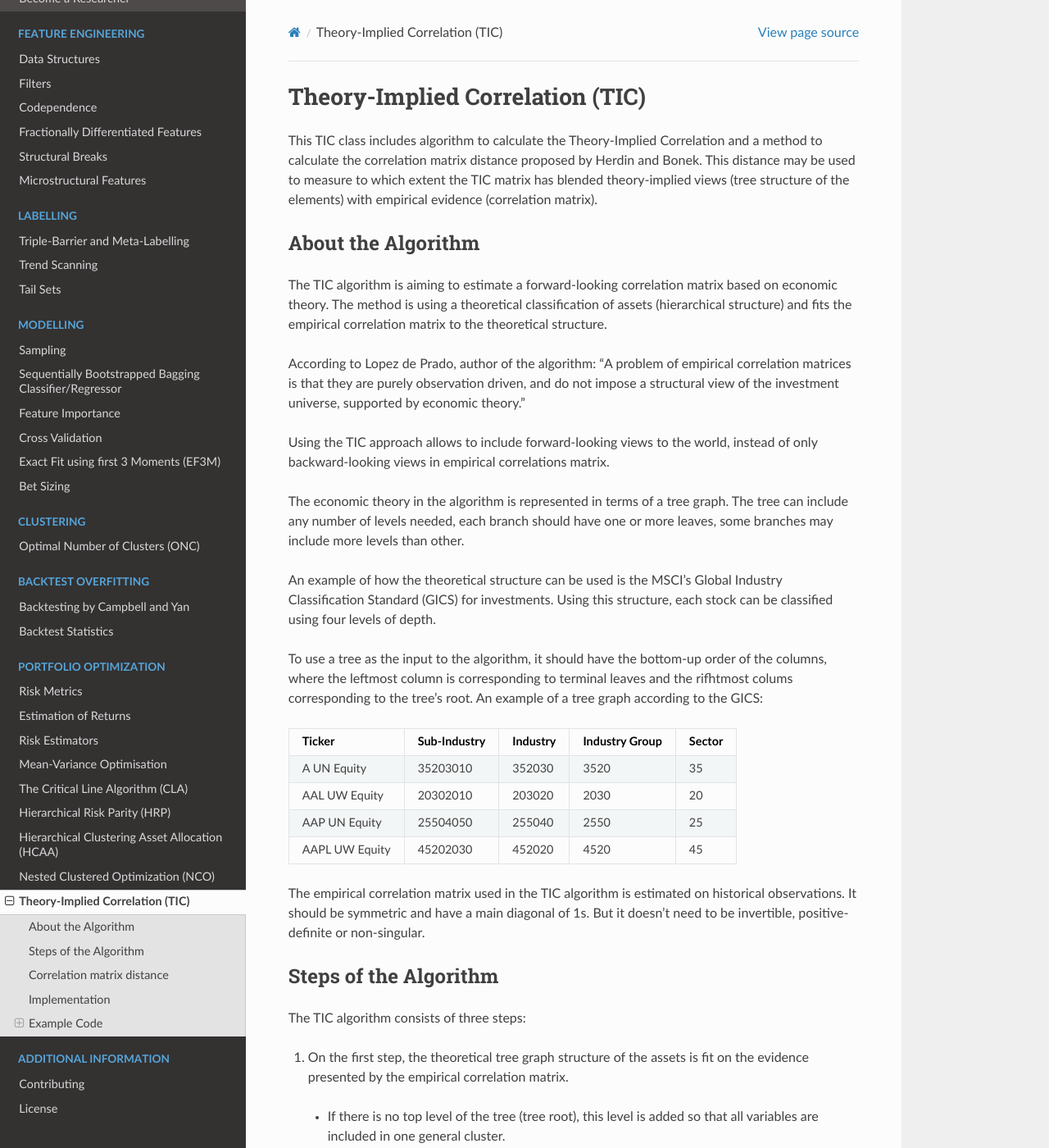
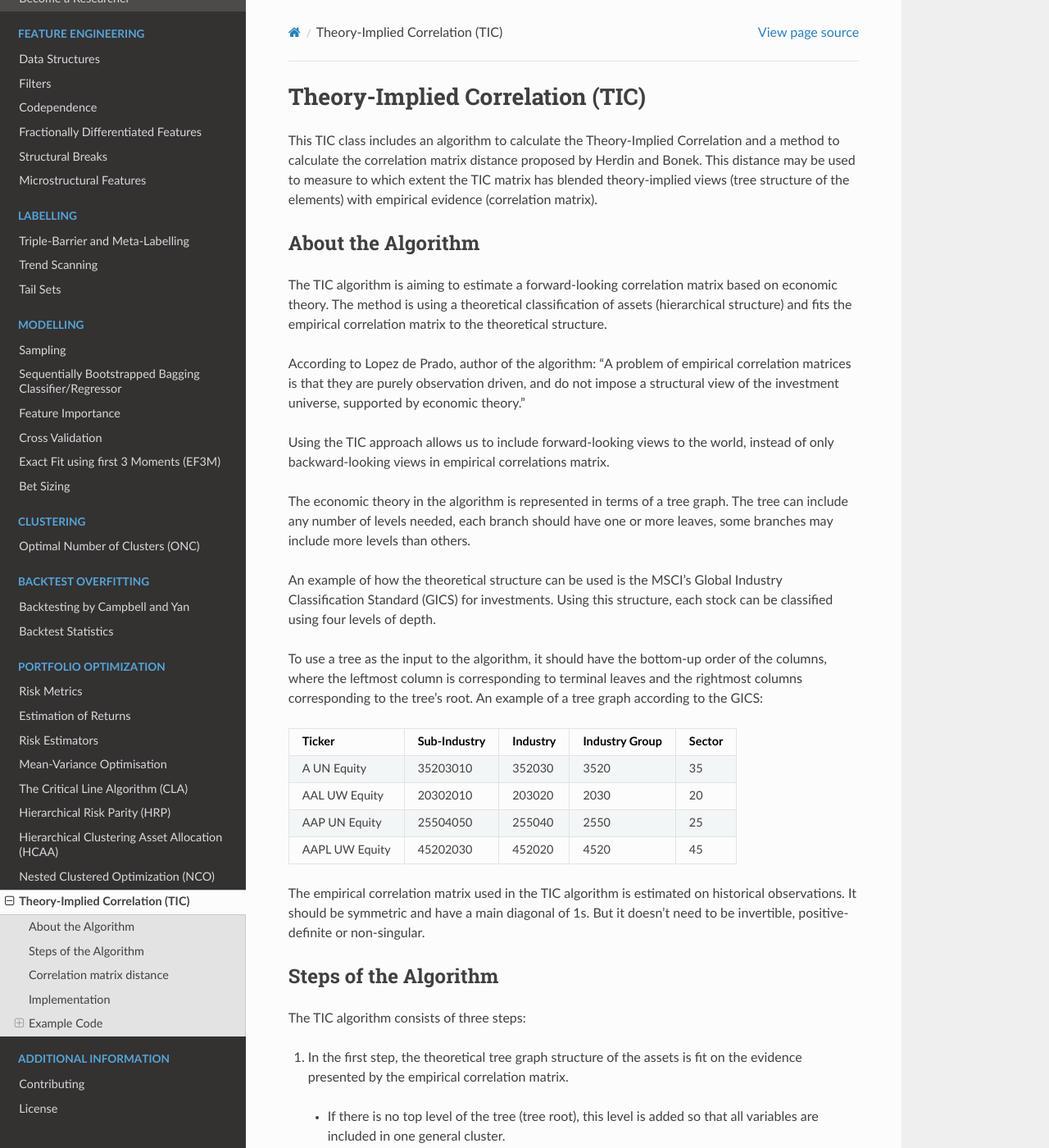
Before and after one commit to hudson-and-thames/mlfinlab, a Sphinx documentation site: the page built from docs/source/portfolio_optimisation/theory_implied_correlation.rst, in a window 1280 px wide and 1400 px high. Shown: the whole window at 82% size. Built offline with Sphinx 7.4.7 and the Read the Docs theme 2.0.0, drawn with Linux system fonts in a browser that asks for light colours; some of the changed text lies outside the part shown.

Commit message:
Small adjustments to Sphinx docs

```diff
--- a/docs/source/portfolio_optimisation/theory_implied_correlation.rst
+++ b/docs/source/portfolio_optimisation/theory_implied_correlation.rst
@@ -4,7 +4,7 @@
 ================================
 Theory-Implied Correlation (TIC)
 ================================
-This TIC class includes algorithm to calculate the Theory-Implied Correlation and a method to calculate the correlation matrix distance proposed by Herdin and Bonek. This distance may be used to measure to which extent the TIC matrix has blended theory-implied views (tree structure of the elements) with empirical evidence (correlation matrix).
+This TIC class includes an algorithm to calculate the Theory-Implied Correlation and a method to calculate the correlation matrix distance proposed by Herdin and Bonek. This distance may be used to measure to which extent the TIC matrix has blended theory-implied views (tree structure of the elements) with empirical evidence (correlation matrix).
 
 About the Algorithm
 ###################
@@ -13,13 +13,13 @@ The TIC algorithm is aiming to estimate a forward-looking correlation matrix bas
 
 According to Lopez de Prado, author of the algorithm: "A problem of empirical correlation matrices is that they are purely observation driven, and do not impose a structural view of the investment universe, supported by economic theory."
 
-Using the TIC approach allows to include forward-looking views to the world, instead of only backward-looking views in empirical correlations matrix.
+Using the TIC approach allows us to include forward-looking views to the world, instead of only backward-looking views in empirical correlations matrix.
 
-The economic theory in the algorithm is represented in terms of a tree graph. The tree can include any number of levels needed, each branch should have one or more leaves, some branches may include more levels than other.
+The economic theory in the algorithm is represented in terms of a tree graph. The tree can include any number of levels needed, each branch should have one or more leaves, some branches may include more levels than others.
 
 An example of how the theoretical structure can be used is the MSCI's Global Industry Classification Standard (GICS) for investments. Using this structure, each stock can be classified using four levels of depth.
 
-To use a tree as the input to the algorithm, it should have the bottom-up order of the columns, where the leftmost column is corresponding to terminal leaves and the rifhtmost colums corresponding to the tree's root. An  example of a tree graph according to the GICS:
+To use a tree as the input to the algorithm, it should have the bottom-up order of the columns, where the leftmost column is corresponding to terminal leaves and the rightmost columns corresponding to the tree's root. An  example of a tree graph according to the GICS:
 
 +---------------+----------------+-----------+-----------------+---------+
 | Ticker        | Sub-Industry   | Industry  | Industry Group  | Sector  |
@@ -40,7 +40,7 @@ Steps of the Algorithm
 
 The TIC algorithm consists of three steps:
 
-1. On the first step, the theoretical tree graph structure of the assets is fit on the evidence presented by the empirical correlation matrix.
+1. In the first step, the theoretical tree graph structure of the assets is fit on the evidence presented by the empirical correlation matrix.
 
  - If there is no top level of the tree (tree root), this level is added so that all variables are included in one general cluster.
 
@@ -59,29 +59,29 @@ The TIC algorithm consists of three steps:
 
   - Distance between the elements
 
-  - Number of atoms (simple elements from portfolio and not clusters) inside
+  - Number of atoms (simple elements from the portfolio and not clusters) inside
 
  - A linkage object is transformed to reflect the previously created clusters.
 
  - A transformed local linkage object is added to the global linkage object
 
- - Distance matrix is adjusted to the newly created clusters - elements that are now in the new clusters are replaced by the clusters in the distance matrix. The distance from the new clusters to the rest of elements in the distance matrix is calculated as weighted average of distances of two elements in a cluster to the other elements. The weight is the number of atoms in an element. So, the formula is:
+ - The distance matrix is adjusted to the newly created clusters - elements that are now in the new clusters are replaced by the clusters in the distance matrix. The distance from the new clusters to the rest of the elements in the distance matrix is calculated as weighted a average of distances of two elements in a cluster to the other elements. The weight is the number of atoms in an element. So, the formula is:
 
  .. math::
     DistanceCluster = \frac{Distance_1 * NumAtoms_1 + Distance_2 * NumAtoms_2}{NumAtoms_1 + NumAtoms_2}
 
  - The linkage object, representing a dendrogram of all elements in a portfolio is the result of the first step of the algorithm. It sequentially clusters two elements together, while measuring how closely together the two elements are, until all elements are subsumed within the same cluster.
 
-2. On the second step, a correlation matrix is derived from the linkage object.
+2. In the second step, a correlation matrix is derived from the linkage object.
 
- - One by one clusters (each represented by a link in the linkage object) are decomposed to lists of atoms contained in each of the two elements of the cluster.
+ - One by one, the clusters (each represented by a link in the linkage object) are decomposed to lists of atoms contained in each of the two elements of the cluster.
 
  - The elements on the main diagonal of the resulting correlation matrix are set to 1s. The off-diagonal correlations between the variables are computed as:
 
  .. math::
     \rho_{i,j} = 1 - 2 * d_{i,j}^{2}
 
-3. On the third step, the correlation matrix is de-noised.
+3. In the third step, the correlation matrix is de-noised.
 
  - The eigenvalues and eigenvectors of the correlation matrix are calculated.
 
```
